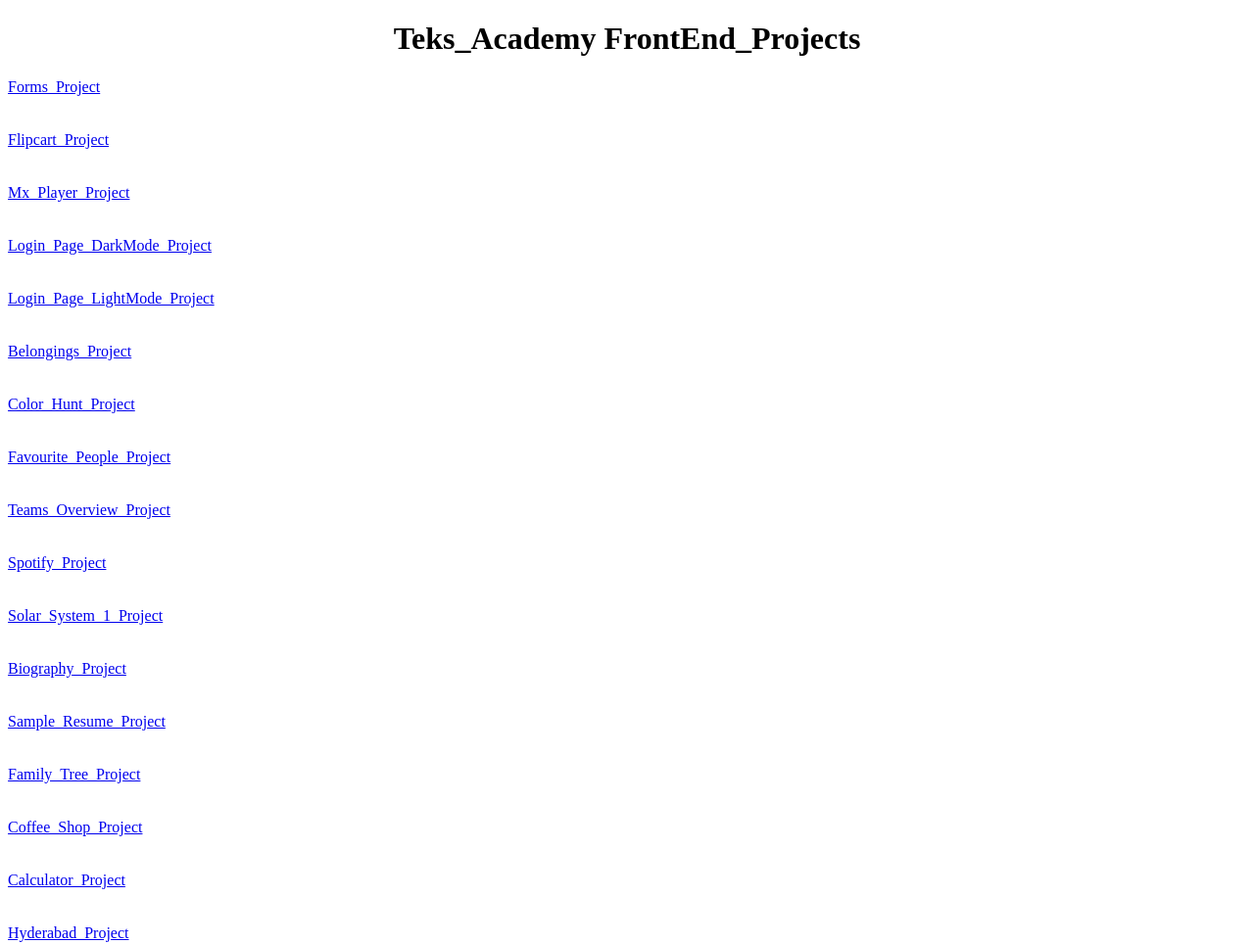
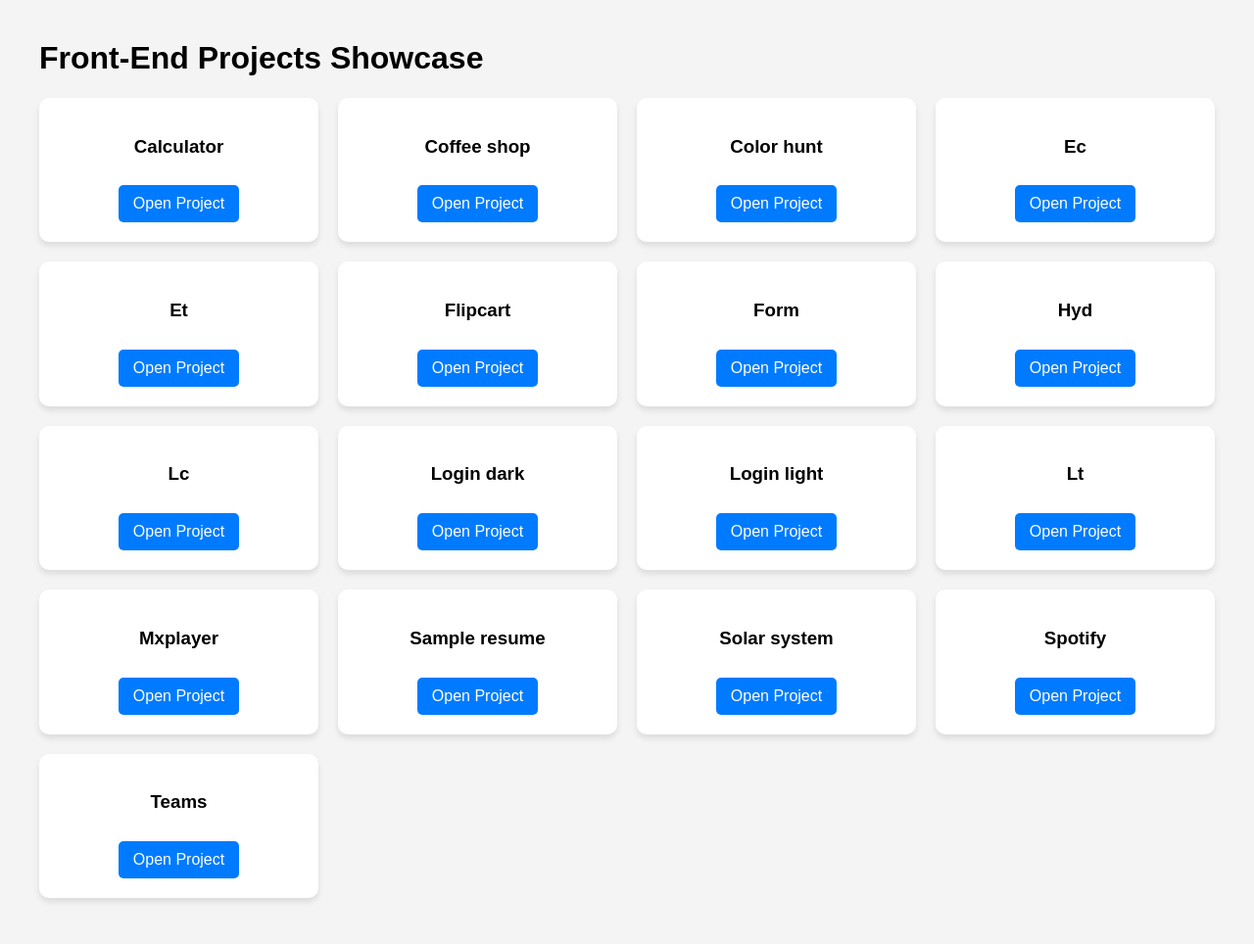
Before and after one commit to haswanthakula/Front_End_Projects, a plain HTML site: page index.html in a window 1280 px wide. Shown: the whole page at 98% size. After the commit the page ends 937 px from the top, so only its background shows below. Drawn offline with Linux system fonts and the light colour scheme.

Commit message:
Update index.html

```diff
--- a/index.html
+++ b/index.html
@@ -3,34 +3,88 @@
 <head>
     <meta charset="UTF-8">
     <meta name="viewport" content="width=device-width, initial-scale=1.0">
-    <title>Front_End_Projects</title>
-    <link rel="stylesheet" href="styles.css">
-    <script src="script.js"></script>
+    <title>Front-End Projects Showcase</title>
+    <style>
+        body {
+            font-family: Arial, sans-serif;
+            max-width: 1200px;
+            margin: 0 auto;
+            padding: 20px;
+            background-color: #f4f4f4;
+        }
+        .projects-container {
+            display: grid;
+            grid-template-columns: repeat(auto-fill, minmax(250px, 1fr));
+            gap: 20px;
+        }
+        .project-card {
+            background-color: white;
+            border-radius: 10px;
+            box-shadow: 0 4px 6px rgba(0,0,0,0.1);
+            padding: 20px;
+            text-align: center;
+            transition: transform 0.3s ease;
+        }
+        .project-card:hover {
+            transform: scale(1.05);
+        }
+        .project-btn {
+            display: inline-block;
+            background-color: #007bff;
+            color: white;
+            text-decoration: none;
+            padding: 10px 15px;
+            border-radius: 5px;
+            margin-top: 10px;
+            transition: background-color 0.3s ease;
+        }
+        .project-btn:hover {
+            background-color: #0056b3;
+        }
+    </style>
 </head>
 <body>
-    <center>
-        <h1>Teks_Academy FrontEnd_Projects</h1>
-    </center>
-    <div>
-        <a href="form.html" target="_blank">Forms_Project</a> <br><br><br>
-        <a href="flipcart.html" target="_blank">Flipcart_Project</a> <br><br><br>
-        <a href="mxplayer.html" target="_blank">Mx_Player_Project</a> <br><br><br>
-        <a href="login_dark.html" target="_blank">Login_Page_DarkMode_Project</a> <br><br><br>
-        <a href="login_ligth.html" target="_blank">Login_Page_LightMode_Project</a> <br><br><br>
-        <a href="belongings.html" target="_blank">Belongings_Project</a> <br><br><br>
-        <a href="color_hunt.html" target="_blank">Color_Hunt_Project</a> <br><br><br>
-        <a href="favourite_persons.html" target="_blank">Favourite_People_Project</a> <br><br><br>
-        <a href="teams.html" target="_blank">Teams_Overview_Project</a> <br><br><br>
-        <a href="spotify.html" target="_blank">Spotify_Project</a> <br><br><br>
-        <a href="solar_system.html" target="_blank">Solar_System_1_Project</a> <br><br><br>
-        <a href="biography.html" target="_blank">Biography_Project</a> <br><br><br>
-        <a href="sample_resume.html" target="_blank">Sample_Resume_Project</a> <br><br><br>
-        <a href="family.html" target="_blank">Family_Tree_Project</a> <br><br><br>
-        <a href="coffee_shop.html" target="_blank">Coffee_Shop_Project</a> <br><br><br>
-        <a href="calculator.html" target="_blank">Calculator_Project</a> <br><br><br>
-        <a href="hyd.html" target="_blank">Hyderabad_Project</a> <br><br><br>
+    <h1>Front-End Projects Showcase</h1>
+    <div class="projects-container" id="projectsContainer"></div>
 
+    <script>
+        // List of HTML files to showcase
+        const projectFiles = [
+            'calculator.html',
+            'coffee_shop.html',
+            'color_hunt.html',
+            'ec.html',
+            'et.html',
+            'flipcart.html',
+            'form.html',
+            'hyd.html',
+            'lc.html',
+            'login_dark.html',
+            'login_light.html',
+            'lt.html',
+            'mxplayer.html',
+            'sample_resume.html',
+            'solar_system.html',
+            'spotify.html',
+            'teams.html'
+        ];
 
-    </div>
+        const projectContainer = document.getElementById('projectsContainer');
+
+        projectFiles.forEach(file => {
+            const projectCard = document.createElement('div');
+            projectCard.classList.add('project-card');
+
+            // Remove file extension and replace underscores with spaces for title
+            const projectName = file.replace('.html', '').replace(/_/g, ' ');
+
+            projectCard.innerHTML = `
+                <h3>${projectName.charAt(0).toUpperCase() + projectName.slice(1)}</h3>
+                <a href="${file}" class="project-btn" target="_blank">Open Project</a>
+            `;
+
+            projectContainer.appendChild(projectCard);
+        });
+    </script>
 </body>
 </html>
```
